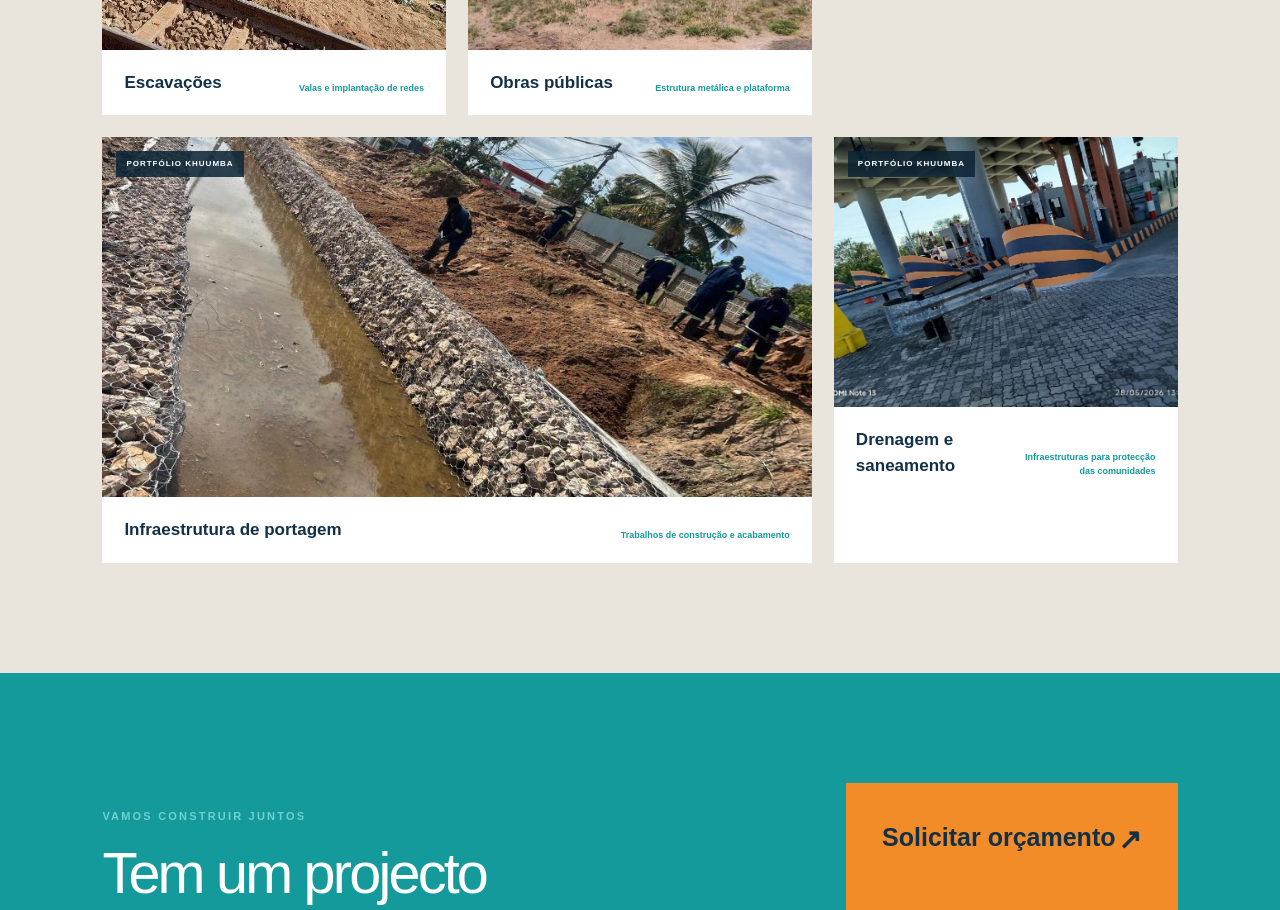
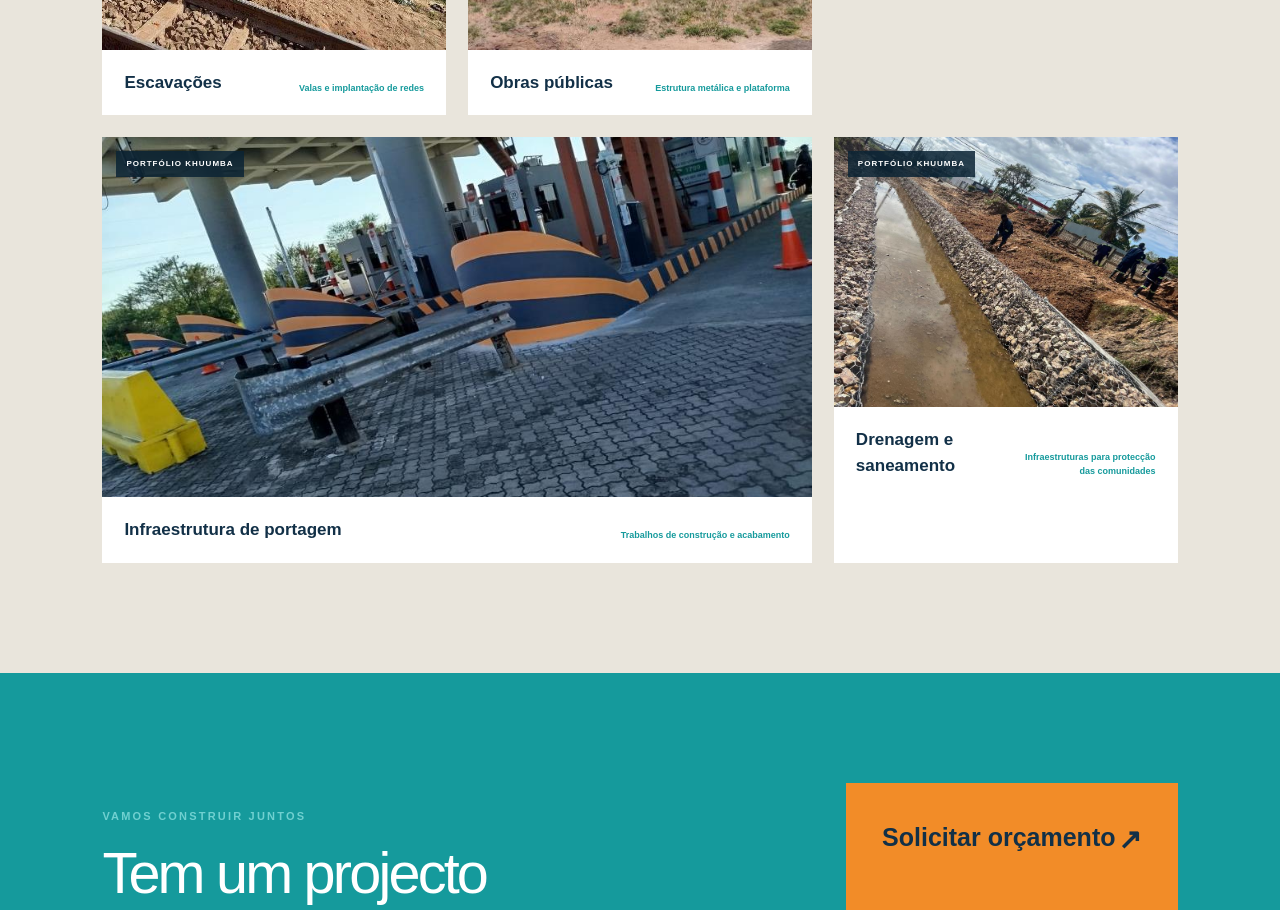
Before and after one commit to sndimande/khuumba-gestao, a Next.js app: page / in a window 1280 px wide. Shown: the part 5100-6010 px from the top of the page. Built offline with nearby package versions, Linux system fonts and the light colour scheme.

Commit message:
fix: corrigir identificação das imagens de portagem e drenagem

```diff
--- a/app/page.tsx
+++ b/app/page.tsx
@@ -15,8 +15,8 @@ const gallery = [
   {src:"/images/portfolio/fundacoes.jpg",title:"Fundações e armaduras",meta:"Preparação e execução estrutural",wide:true},
   {src:"/images/portfolio/escavacao.jpg",title:"Escavações",meta:"Valas e implantação de redes"},
   {src:"/images/portfolio/ponte-metalica.jpg",title:"Obras públicas",meta:"Estrutura metálica e plataforma"},
-  {src:"/images/portfolio/portagem.jpg",title:"Infraestrutura de portagem",meta:"Trabalhos de construção e acabamento",wide:true},
-  {src:"/images/portfolio/drenagem.jpg",title:"Drenagem e saneamento",meta:"Infraestruturas para protecção das comunidades"},
+  {src:"/images/portfolio/drenagem.jpg",title:"Infraestrutura de portagem",meta:"Trabalhos de construção e acabamento",wide:true},
+  {src:"/images/portfolio/portagem.jpg",title:"Drenagem e saneamento",meta:"Infraestruturas para protecção das comunidades"},
 ];
 
 const meaning = [
```
